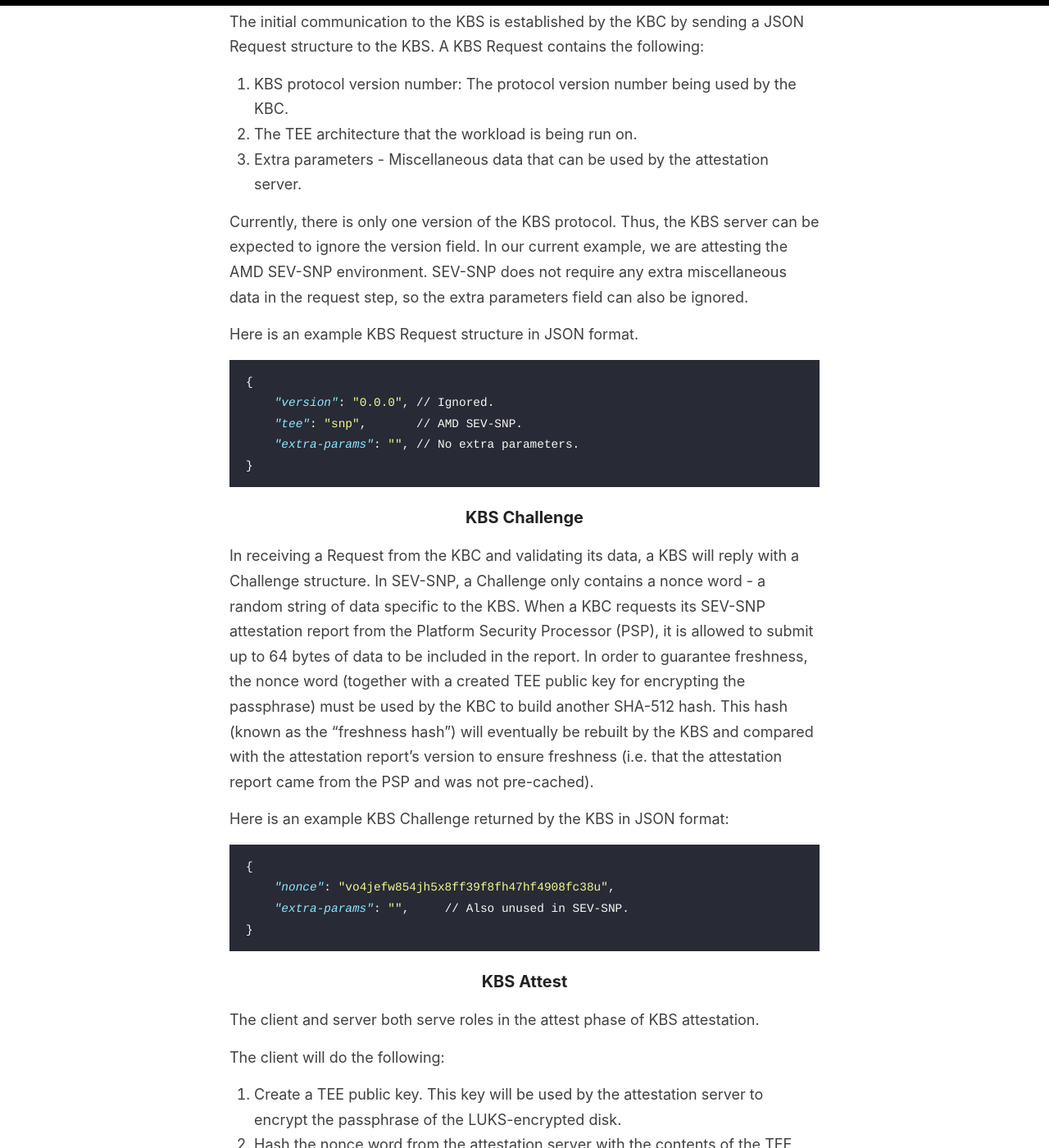
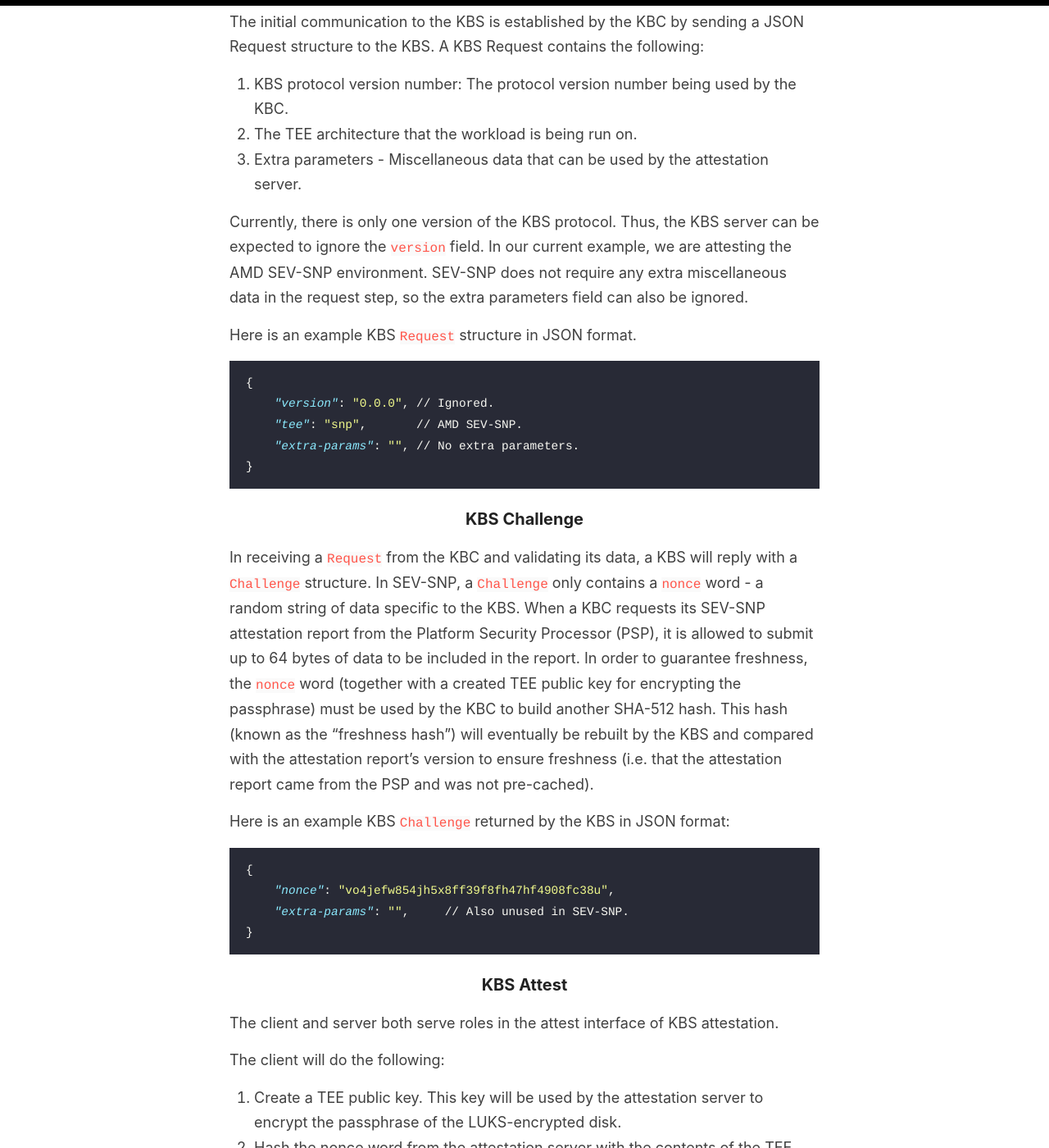
Before and after one commit to virtee/virtee.github.io, a Jekyll site: the page built from _posts/2023-03-24-attestable-confidential-workloads-libkrun.md, in a window 1280 px wide and 1400 px high, scrolled down 2685 px. Shown: the whole window at 82% size. Built offline with Jekyll 4.4.1, drawn with Linux system fonts in a browser that asks for light colours; some of the changed text lies outside the part shown.

Commit message:
krun initial snp post: Fix more formatting
Signed-off-by: Tyler Fanelli <tfanelli@redhat.com>

````diff
--- a/_posts/2023-03-24-attestable-confidential-workloads-libkrun.md
+++ b/_posts/2023-03-24-attestable-confidential-workloads-libkrun.md
@@ -53,9 +53,9 @@ The initial communication to the KBS is established by the KBC by sending a JSON
 2. The TEE architecture that the workload is being run on.
 3. Extra parameters - Miscellaneous data that can be used by the attestation server.
 
-Currently, there is only one version of the KBS protocol. Thus, the KBS server can be expected to ignore the version field. In our current example, we are attesting the AMD SEV-SNP environment. SEV-SNP does not require any extra miscellaneous data in the request step, so the extra parameters field can also be ignored.
+Currently, there is only one version of the KBS protocol. Thus, the KBS server can be expected to ignore the ```version``` field. In our current example, we are attesting the AMD SEV-SNP environment. SEV-SNP does not require any extra miscellaneous data in the request step, so the extra parameters field can also be ignored.
 
-Here is an example KBS Request structure in JSON format.
+Here is an example KBS ```Request``` structure in JSON format.
 
 ```json
 {
@@ -67,9 +67,9 @@ Here is an example KBS Request structure in JSON format.
 
 ### KBS Challenge
 
-In receiving a Request from the KBC and validating its data, a KBS will reply with a Challenge structure. In SEV-SNP, a Challenge only contains a nonce word - a random string of data specific to the KBS. When a KBC requests its SEV-SNP attestation report from the Platform Security Processor (PSP), it is allowed to submit up to 64 bytes of data to be included in the report. In order to guarantee freshness, the nonce word (together with a created TEE public key for encrypting the passphrase) must be used by the KBC to build another SHA-512 hash. This hash (known as the "freshness hash") will eventually be rebuilt by the KBS and compared with the attestation report's version to ensure freshness (i.e. that the attestation report came from the PSP and was not pre-cached).
+In receiving a ```Request``` from the KBC and validating its data, a KBS will reply with a ```Challenge``` structure. In SEV-SNP, a ```Challenge``` only contains a ```nonce``` word - a random string of data specific to the KBS. When a KBC requests its SEV-SNP attestation report from the Platform Security Processor (PSP), it is allowed to submit up to 64 bytes of data to be included in the report. In order to guarantee freshness, the ```nonce``` word (together with a created TEE public key for encrypting the passphrase) must be used by the KBC to build another SHA-512 hash. This hash (known as the "freshness hash") will eventually be rebuilt by the KBS and compared with the attestation report's version to ensure freshness (i.e. that the attestation report came from the PSP and was not pre-cached).
 
-Here is an example KBS Challenge returned by the KBS in JSON format:
+Here is an example KBS ```Challenge``` returned by the KBS in JSON format:
 
 ```json
 {
@@ -80,7 +80,7 @@ Here is an example KBS Challenge returned by the KBS in JSON format:
 
 ### KBS Attest
 
-The client and server both serve roles in the attest phase of KBS attestation.
+The client and server both serve roles in the attest interface of KBS attestation.
 
 The client will do the following:
 1. Create a TEE public key. This key will be used by the attestation server to encrypt the passphrase of the LUKS-encrypted disk.
@@ -88,9 +88,9 @@ The client will do the following:
 3. Hex-encode the attestation report's bytes.
 4. Serialize the attestation report along with the TEE public key, and send the contents to the attestation server.
 
-If one feels inclined to include a certificate chain, they are able to do so in the "cert_chain" field of the Attestation struct. For libkrun and reference-kbs, we opt to elect the attestation server to fetch the certificate chain.
+If one feels inclined to include a certificate chain, they are able to do so in the ```cert_chain``` field of the ```Attestation``` struct. For libkrun and reference-kbs, we opt to elect the attestation server to fetch the certificate chain.
 
-Here is an example KBS Attestation structure in JSON format.
+Here is an example KBS ```Attestation``` structure in JSON format.
 
 ```json
 {
@@ -103,13 +103,13 @@ Here is an example KBS Attestation structure in JSON format.
         "report": "hex-encoded-attestation-report",
         "cert_chain": "[]", // Attestation server's responsibility for fetching the cert chain.
         "gen": "milan"
-    }
+    },
 }
 ```
 
 The server will do the following:
 1. Recreate the "freshness hash" from the cached nonce and given TEE public key, and compare the two to guarantee the attestation report is fresh.
-2. Using the given SEV-SNP generation (at time of writing, this is either "milan" or "genoa"), retrieve the ARK and ASK from the AMD Key Distribution Server.
+2. Using the given SEV-SNP generation (at time of writing, this is either ```milan``` or ```genoa```), retrieve the ARK and ASK from the AMD Key Distribution Server.
 3. Retrieve the VCEK using the current TCB values.
 4. Validate the certificate chain to prove that the given attestation report came from an AMD PSP.
 5. Compare the measurement registered beforehand from the client with the measurement from the attestation report.
@@ -141,10 +141,10 @@ With the latest changes in [libkrun](https://github.com/containers/libkrun) and
 
 Below is a demonstration of running an attested, confidential podman container. First, a regular (i.e. unencrypted, not using any TEE confidentiality) container is created using podman. The memory contents of this container are read and the secret is examined.
 
-Then, using that same podman container (known as "hellodemo" in the demonstration), we invoke oci2cw to:
+Then, using that same podman container (known as ```hellodemo``` in the demonstration), we invoke [oci2cw](https://github.com/virtee/oci2cw) to:
 1. Format a LUKS-encrypted disk to store the application, disallowing the running of the application until the disk is unlocked.
-2. Using a JSON configuration file (hellodemo.json) and a created passphrase, register the container with the reference-kbs attestation server.
+2. Using a JSON configuration file ```hellodemo.json``` and a created passphrase, register the container with the reference-kbs attestation server.
 
-We then use podman (with --runtime=krun) to begin executing the newly-created confidential workload (known as "hellodemo-cw" in the demonstration) and attest the workload. Once the workload is successfully attested/started, we examine the confidentiality by trying to read the containers secret from the VM's memory. We subsequently see that we are unable to find the secret when grep'ing for it (because the krun VM's memory is encrypted).
+We then use podman (with ```--runtime=krun```) to begin executing the newly-created confidential workload (known as ```hellodemo-cw``` in the demonstration) and attest the workload. Once the workload is successfully attested/started, we examine the confidentiality by trying to read the containers secret from the VM's memory. We subsequently see that we are unable to find the secret when ```grep```'ing for it (because the krun VM's memory is encrypted).
 
 [![asciicast](https://asciinema.org/a/569023.svg)](https://asciinema.org/a/569023)
````
